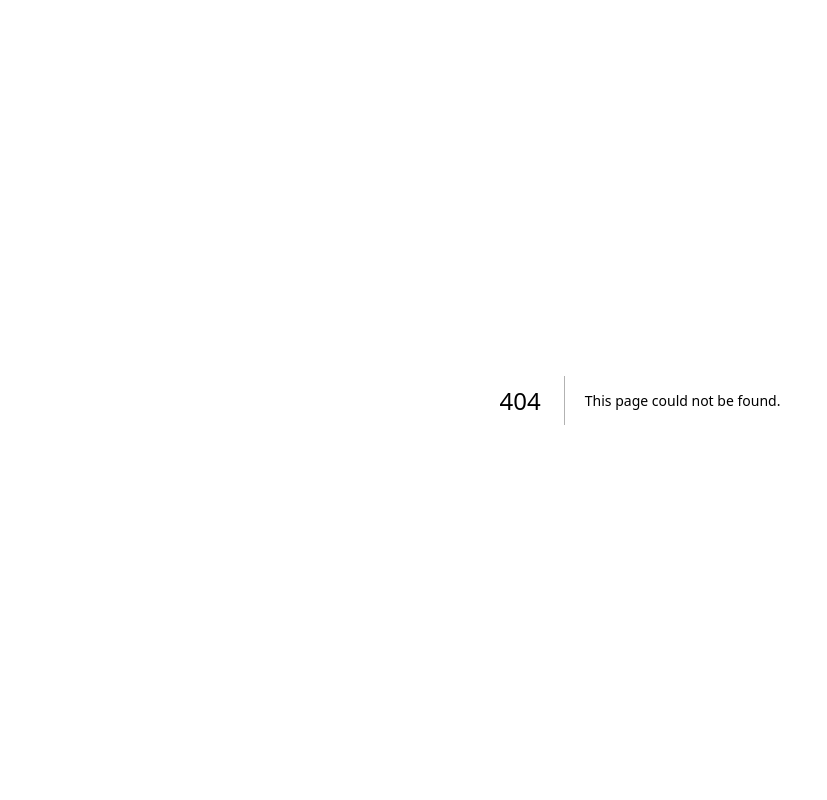
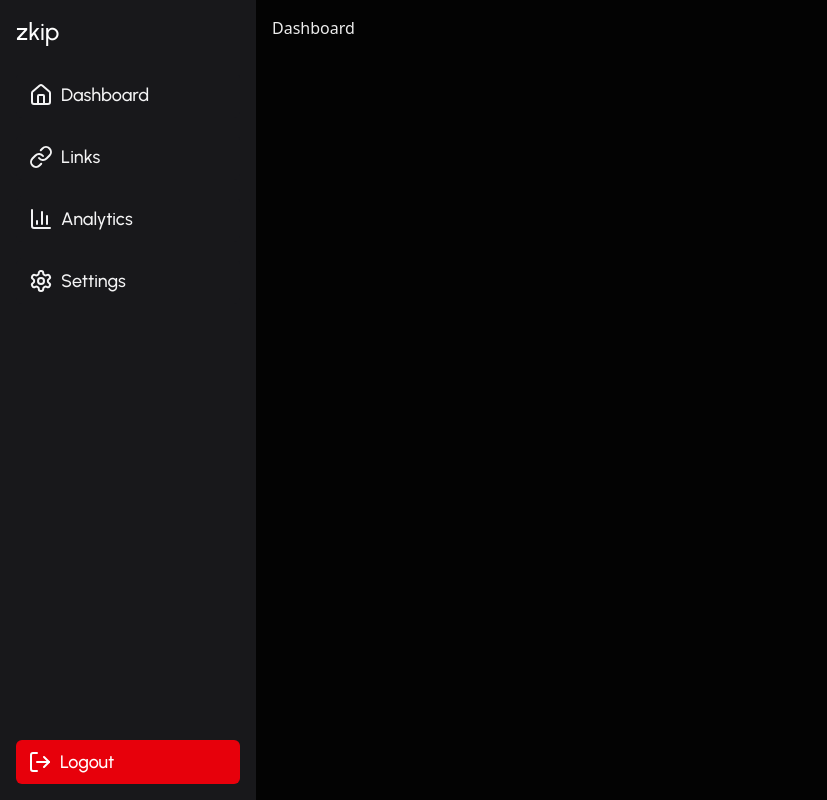
Before and after one commit to muxdust/zkip, a Next.js app: page /dashboard in a window 1280 px wide. Before the commit this address had no page. Shown: the whole page, without its empty margins (0-827 px from the left). Built offline with nearby package versions, Linux system fonts and the light colour scheme.

Commit message:
building dashboard

```diff
--- /dev/null
+++ b/app/(dashboard)/dashboard/page.js
@@ -0,0 +1,13 @@
+import Dashboard from "@/components/Dashboard/User/Dashboard";
+import React from "react";
+import { DashboardProvider } from "@/components/Dashboard/User/DashboardContext";
+
+const UserDashboard = () => {
+  return (
+    <DashboardProvider>
+      <Dashboard />
+    </DashboardProvider>
+  );
+};
+
+export default UserDashboard;
--- a/app/globals.css
+++ b/app/globals.css
@@ -24,7 +24,7 @@
 }
 
 :root {
-  --background: #0a0a0a;
+  --background: #030303;
   --foreground: #ededed;
 }
 
--- /dev/null
+++ b/components/Dashboard/User/Dashboard.jsx
@@ -0,0 +1,22 @@
+"use client";
+import React, { useContext } from "react";
+import Sidebar from "./Sidebar";
+import { DashboardContext } from "./DashboardContext";
+
+const Dashboard = () => {
+  const { activeComponent } = useContext(DashboardContext);
+
+  return (
+    <div className="flex flex-col lg:flex-row">
+      <Sidebar />
+      <main className="flex-1 p-4">
+        {activeComponent === "dashboard" && <h1>Dashboard</h1>}
+        {activeComponent === "links" && <h1>Links</h1>}
+        {activeComponent === "analytics" && <h1>Analytics</h1>}
+        {activeComponent === "settings" && <h1>Settings</h1>}
+      </main>
+    </div>
+  );
+};
+
+export default Dashboard;
--- /dev/null
+++ b/components/Dashboard/User/DashboardContext.jsx
@@ -0,0 +1,18 @@
+"use client";
+import { createContext } from "react";
+import React, { useState } from "react";
+
+export const DashboardContext = createContext();
+
+export const DashboardProvider = ({ children }) => {
+  const [activeComponent, setActiveComponent] = useState("dashboard");
+  const [user, setUser] = useState(null);
+
+  return (
+    <DashboardContext.Provider
+      value={{ activeComponent, setActiveComponent, user, setUser }}
+    >
+      {children}
+    </DashboardContext.Provider>
+  );
+};
--- /dev/null
+++ b/components/Dashboard/User/Sidebar.jsx
@@ -0,0 +1,89 @@
+"use client";
+import React, { useState, useContext } from "react";
+import {
+  Menu,
+  X,
+  Home,
+  Settings,
+  LinkIcon,
+  ChartColumn,
+  LogOutIcon,
+} from "lucide-react";
+import Link from "next/link";
+import { DashboardContext } from "./DashboardContext";
+
+const Sidebar = () => {
+  const [isOpen, setIsOpen] = useState(false);
+  const { activeComponent, setActiveComponent } = useContext(DashboardContext);
+
+  const changeActiveComponent = (component) => {
+    setActiveComponent(component);
+    setIsOpen(false);
+  };
+
+  const sidebarItems = [
+    { icon: <Home size={24} />, label: "Dashboard" },
+    { icon: <LinkIcon size={24} />, label: "Links" },
+    { icon: <ChartColumn size={24} />, label: "Analytics" },
+    { icon: <Settings size={24} />, label: "Settings" },
+  ];
+
+  const toggleSidebar = () => {
+    setIsOpen(!isOpen);
+  };
+
+  const renderSidebarItems = () => (
+    <ul className="flex flex-col gap-4">
+      {sidebarItems.map((item, index) => (
+        <li key={index}>
+          <button
+            onClick={() => changeActiveComponent(item.label.toLowerCase())}
+            className="w-full flex items-center gap-2 px-3 py-2 cursor-pointer rounded-md text-lg font-medium text-zinc-100 bg-zinc-900 hover:bg-zinc-800 border border-zinc-900 transition-colors duration-300 ease-in-out"
+          >
+            {item.icon} {item.label}
+          </button>
+        </li>
+      ))}
+    </ul>
+  );
+
+  return (
+    <header className="flex font-[family-name:var(--font-urbanist-sans)]">
+      {/* Desktop Sidebar */}
+      <nav className="hidden lg:flex flex-col w-64 h-screen bg-zinc-900 p-4">
+        <Link
+          href="/dashboard"
+          className="text-white text-2xl font-medium mb-6"
+        >
+          zkip
+        </Link>
+        {renderSidebarItems()}
+        <button className="w-full mt-auto flex items-center gap-2 px-3 py-2 cursor-pointer rounded-md text-lg font-medium text-white bg-red-600 hover:bg-red-700 transition-colors duration-300 ease-in-out">
+          <LogOutIcon size={24} /> Logout
+        </button>
+      </nav>
+
+      {/* Mobile Sidebar */}
+      <div className="lg:hidden flex flex-col w-full bg-zinc-900 px-4 py-2">
+        <div className="flex justify-between items-center">
+          <Link href="/dashboard" className="text-white text-2xl font-medium">
+            zkip
+          </Link>
+          <button onClick={toggleSidebar} className="text-white cursor-pointer">
+            {isOpen ? <X size={28} /> : <Menu size={28} />}
+          </button>
+        </div>
+        {isOpen && (
+          <div className="mt-4">
+            {renderSidebarItems()}
+            <button className="w-full flex items-center gap-2 px-3 py-2 cursor-pointer rounded-md text-lg font-medium text-white bg-red-600 hover:bg-red-700 transition-colors duration-300 ease-in-out mt-4">
+              <LogOutIcon size={24} /> Logout
+            </button>
+          </div>
+        )}
+      </div>
+    </header>
+  );
+};
+
+export default Sidebar;
```
